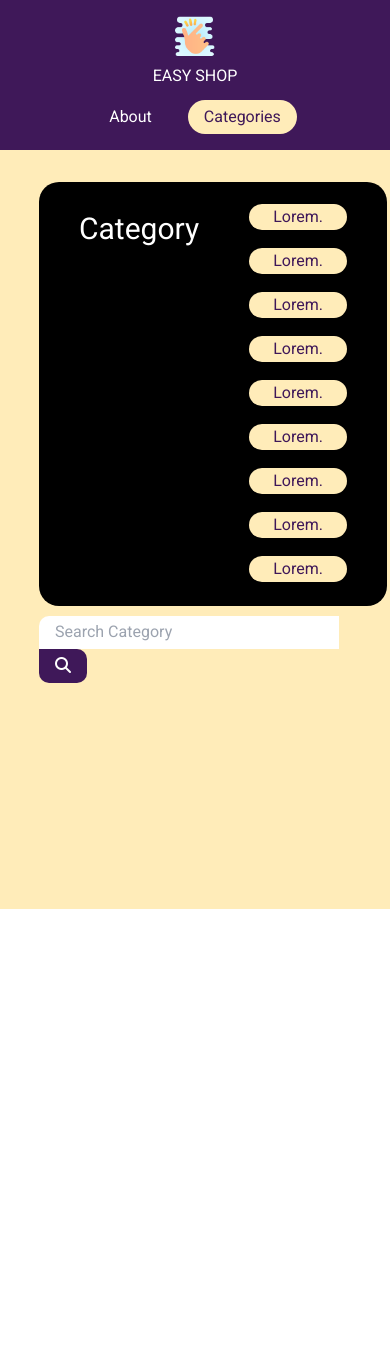
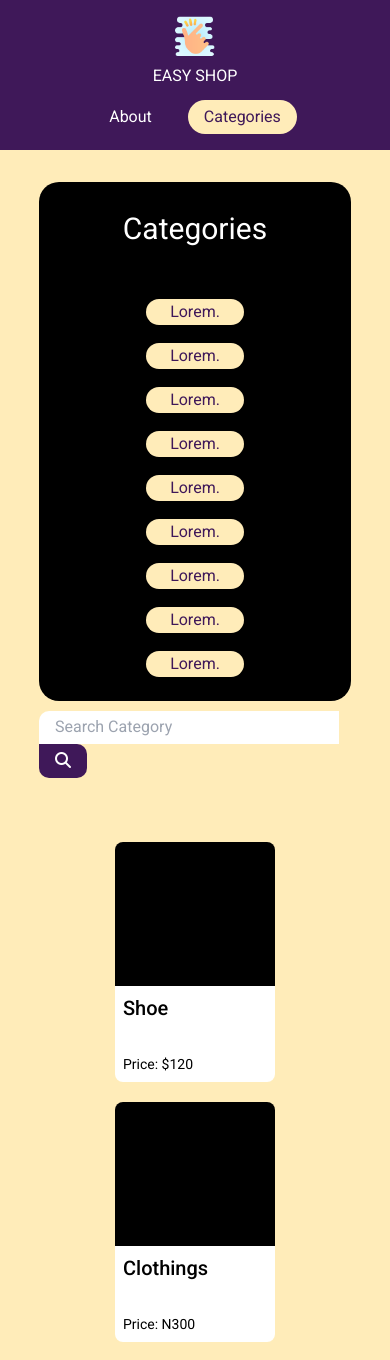
Before and after one commit to Onielcares/-Webstack---Portfolio-Project, a React (Vite) app in the folder front-end/: page /categories in a window 390 px wide. Shown: the top 1360 px of the page. Before the commit the page ends 909 px from the top, so only its background shows below. Built offline with nearby package versions, Linux system fonts and the light colour scheme.

Commit message:
categories page and responsivenessfor both about and categories page

```diff
--- a/front-end/src/component/card/card.jsx
+++ b/front-end/src/component/card/card.jsx
@@ -1,4 +1,4 @@
-import React from 'react'
+
 
 export default function Card(props) {
   return (
--- a/front-end/src/component/navbar/Navbar.jsx
+++ b/front-end/src/component/navbar/Navbar.jsx
@@ -1,7 +1,7 @@
 import React from 'react';
 import "./navbar.css"
 import logo from '../../assets/logo.png'
-import { Link } from "react-router-dom"
+import { NavLink, Link } from "react-router-dom"
 
 const Navbar = () => {
   return (
@@ -12,8 +12,8 @@ const Navbar = () => {
           <h1 className="logo">EASY SHOP</h1>
         </div></Link>
         <ul className="flex flex-wrap justify-center sm:justify-start nav-ul">
-          <Link to='/about'><li className="nav-link">About</li></Link>
-          <Link to='/categories'><li className="nav-link category_btn">Categories</li></Link>
+          <NavLink to='/about'><li className="nav-link">About</li></NavLink>
+          <NavLink to='/categories'><li className="nav-link ">Categories</li></NavLink>
         </ul>
       </nav>
     </header>
--- a/front-end/src/component/navbar/navbar.css
+++ b/front-end/src/component/navbar/navbar.css
@@ -20,7 +20,7 @@
     padding: .3rem 1rem;
 }
 
-.category_btn {
+.active {
     background-color: var(--beige);
     border-radius: 20px;
     color: var(--purple)
--- a/front-end/src/index.css
+++ b/front-end/src/index.css
@@ -6,6 +6,10 @@
   box-sizing: border-box;
   max-width: 100%;
   font-family: 'Roboto', sans-serif;
+}
+
+body {
+  background-color: var(--beige);
 }
 
 :root {
--- a/front-end/src/pages/About/About.jsx
+++ b/front-end/src/pages/About/About.jsx
@@ -1,5 +1,5 @@
 import "./about.css"
-import About_img from "../../assets/about.svg"
+import About_img from "../../assets/about.svg" /*this is because the image here is a comment*/
 
 const About = () => {
   return (
--- a/front-end/src/pages/About/about.css
+++ b/front-end/src/pages/About/about.css
@@ -39,3 +39,18 @@
     align-items: center;
     gap: 10px;
 }
+
+/*media queries*/
+@media(max-width: 500px) {
+    .about_section_cont {
+        grid-template-columns: 1fr;
+        padding: 1.5rem;
+        height: max-content;
+        text-align: center;
+        gap: 40px;
+    }
+    .protractor {
+        justify-content: center;
+    }
+
+}
--- a/front-end/src/pages/Categories/Categories.jsx
+++ b/front-end/src/pages/Categories/Categories.jsx
@@ -1,13 +1,46 @@
-import "./categories.css"
+import Card from "../../component/card/card";
+import "./categories.css";
 
 const Categories = () => {
+  const data = [
+    {
+      id : crypto.randomUUID(),
+      product: 'Shoe',
+      price: '$120'
+    },
+    {
+      id : crypto.randomUUID(),
+      product: 'Clothings',
+      price: 'N300'
+    },
+    {
+      id : crypto.randomUUID(),
+      product: 'Automobile',
+      price: '$120'
+    },
+    {
+      id : crypto.randomUUID(),
+      product: 'Shoe',
+      price: '$120'
+    },
+    {
+      id : crypto.randomUUID(),
+      product: 'Clothings',
+      price: 'N300'
+    },
+    {
+      id : crypto.randomUUID(),
+      product: 'Automobile',
+      price: '$120'
+    },
+  ]
   return (
     <div className="category_container">
       <div className="category_section1">
 
         <div className="flex category_nav">
           <h2 className="category_header">
-          Category
+            Categories
           </h2>
           <ul className="flex category_links">
             <li><a href="" className="category_link">Lorem.</a></li>
@@ -21,10 +54,21 @@ const Categories = () => {
             <li><a href="" className="category_link">Lorem.</a></li>
           </ul>
         </div>
+
         <form className="search_form">
           <input type="text" name="search" id="search" className="search_input" placeholder="Search Category" />
           <button className="search_btn"><i class="fa-solid fa-magnifying-glass"></i></button>
         </form>
+      </div>
+
+      <div className="flex product_c">
+        {data.map(({product, id, price}) => {
+          return (
+            <Card key = {id}
+            product = {product}
+            price = {price}/>
+          )
+        })}
       </div>
 
     </div>
--- a/front-end/src/pages/Categories/categories.css
+++ b/front-end/src/pages/Categories/categories.css
@@ -1,11 +1,16 @@
 .category_container {
-    background: var(--beige);
+    background: var(--beige); /*url(../../assets/CategoriesPage.png) you can also put in the background image in this element*/
     min-height: 90vh;
+    background-image: url(../../assets/CategoriesPage.png);
+    background-position-y: 100%; /* this implies that the image will be placed from top to buttom vertically*/
+    background-repeat: no-repeat;
+    background-size: 20%;
 }
+
 .category_section1 {
     width: 80%;
     margin: 2rem auto;
-    display: grid;
+    display: grid; /* grid by defaults displays everything in block*/
     gap: 10px;
 }
 .category_nav {
@@ -16,7 +21,6 @@
     width: 100%;
     padding: 1.5rem 2.5rem;
     border-radius: 20px;
-    align-items: flex-start;
 }
 .category_header {
     font-size: 30px;
@@ -53,3 +57,30 @@
     color: var(--white);
     border-radius: 0 10px 10px 0;
 }
+
+.product_c {
+    width: 80%;
+    margin: auto;
+    padding: 1rem 0 0 10rem;
+    flex-wrap: wrap;
+    gap: 20px;
+    justify-content: center;
+}
+
+@media (max-width : 768px) {
+    .product_c {
+        padding: 2rem;
+    }
+    .category_nav {
+        flex-direction: column;
+        justify-content: center;
+        align-items: center;
+    }
+}
+
+@media (max-width : 500px) {
+    .product_c {
+        width: 100%;
+
+    }
+}
```
Also changed, not shown: front-end/public/assets/categories.svg (renamed from front-end/src/assets/categories.svg). Lines whose indentation alone changed are shown as unchanged.
